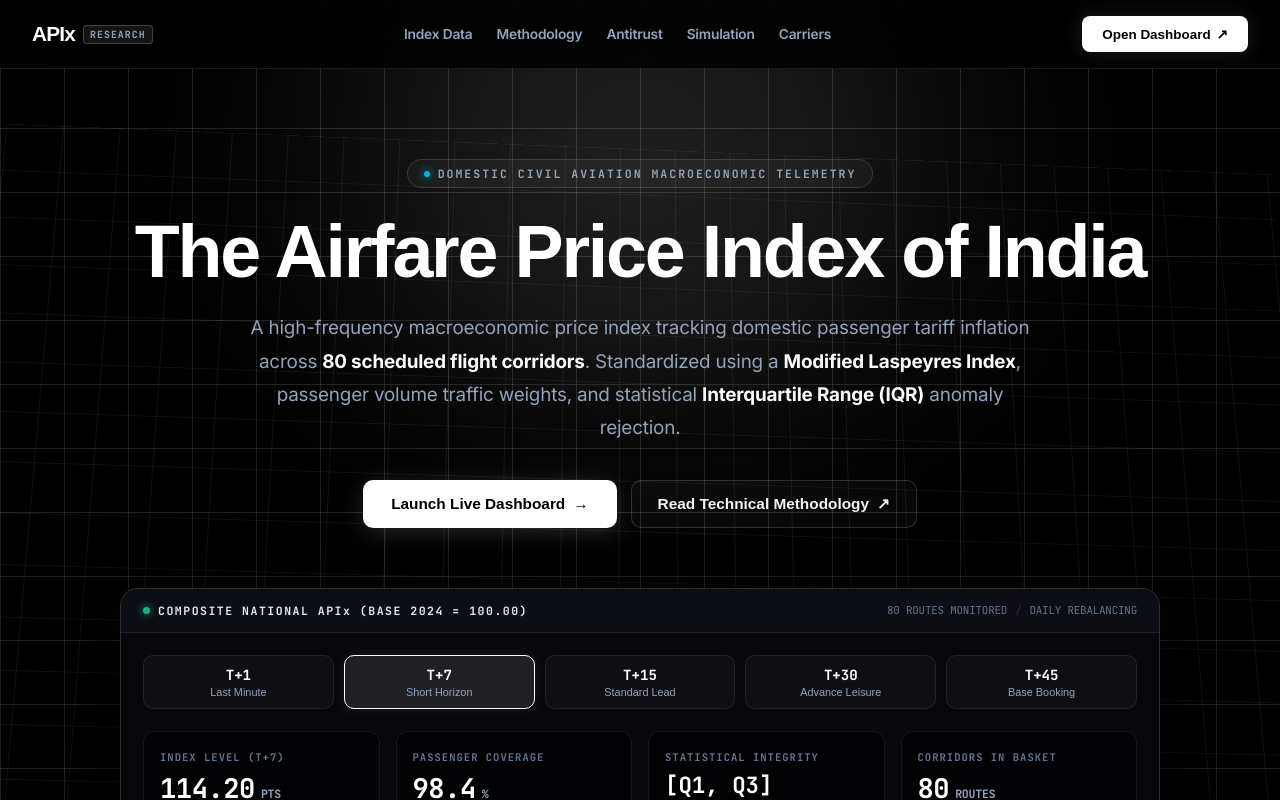
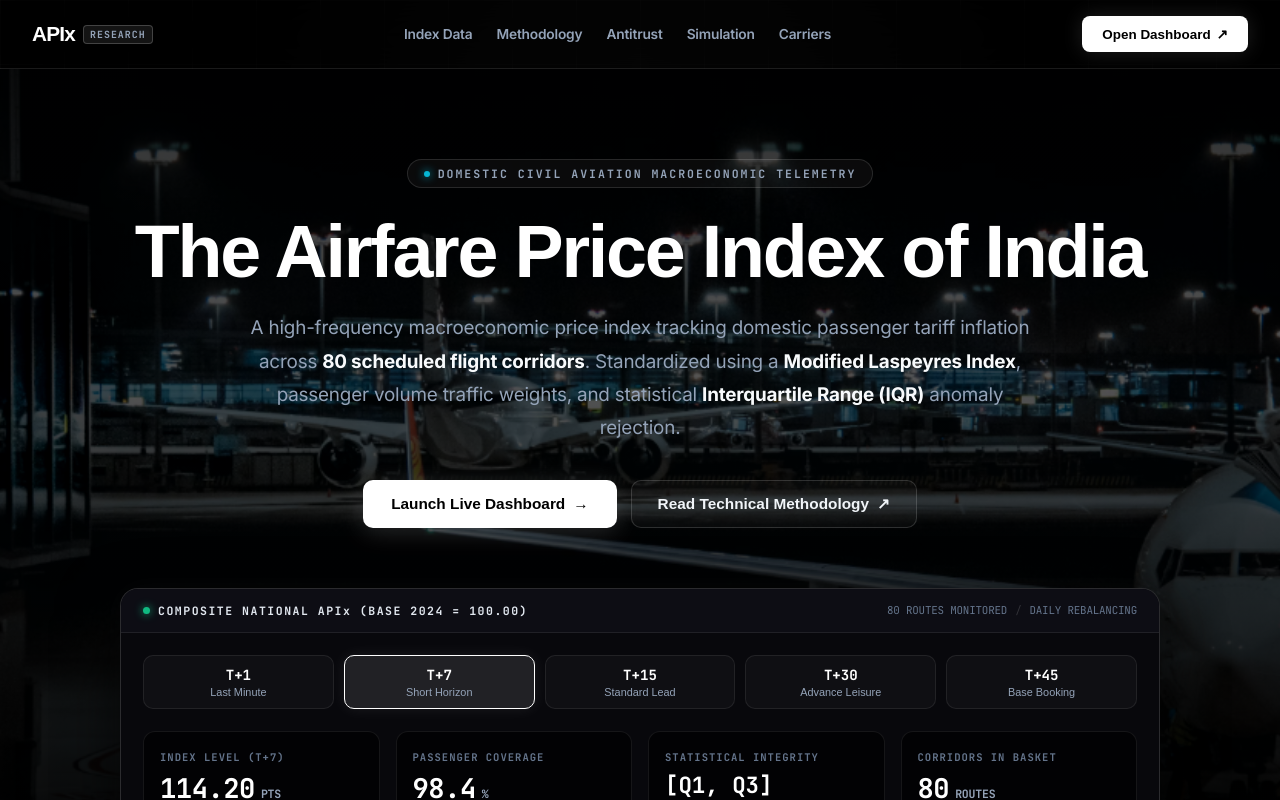
Before and after one commit to shreejit106/AIR-FARE-PRICE-INDEX, a React (Vite) app in the folder frontend/: page / in a window 1280 px wide. Shown: the top 800 px of the page. Built offline with nearby package versions, Linux system fonts and the light colour scheme; no server answers; a web font is replaced by a local one.

Commit message:
feat(landing): set night airport tarmac image as hero title card background with smooth dark vignette

```diff
--- a/frontend/src/index.css
+++ b/frontend/src/index.css
@@ -1036,14 +1036,41 @@ body {
   box-shadow: 0 0 28px rgba(255, 255, 255, 0.25);
 }
 
-/* ── Hero Section ── */
+/* ── Hero Section with Airport Night Background ── */
 .apix-hero {
   position: relative;
   z-index: 10;
   padding: 90px 24px 70px;
+  overflow: hidden;
+}
+
+.apix-hero-airport-bg {
+  position: absolute;
+  inset: 0;
+  background-image: url('/images/airport_night.png');
+  background-size: cover;
+  background-position: center 30%;
+  z-index: 0;
+  filter: brightness(0.60) contrast(1.1);
+  transform: scale(1.02);
+}
+
+.apix-hero-airport-overlay {
+  position: absolute;
+  inset: 0;
+  background: linear-gradient(180deg,
+    rgba(0, 0, 0, 0.70) 0%,
+    rgba(0, 0, 0, 0.45) 35%,
+    rgba(0, 0, 0, 0.85) 80%,
+    #000000 100%
+  );
+  z-index: 1;
+  pointer-events: none;
 }
 
 .apix-hero-container {
+  position: relative;
+  z-index: 5;
   max-width: 1040px;
   margin: 0 auto;
   text-align: center;
--- a/frontend/src/pages/Landing.tsx
+++ b/frontend/src/pages/Landing.tsx
@@ -111,8 +111,10 @@ const Landing: React.FC = () => {
         </div>
       </header>
 
-      {/* ── Hero Section ── */}
+      {/* ── Hero Section with Airport Night Background ── */}
       <section className="apix-hero">
+        <div className="apix-hero-airport-bg" />
+        <div className="apix-hero-airport-overlay" />
         <div className="apix-hero-container">
 
           <div className="apix-kicker">
```
Also changed, not shown: frontend/public/images/airport_night.png (added).
